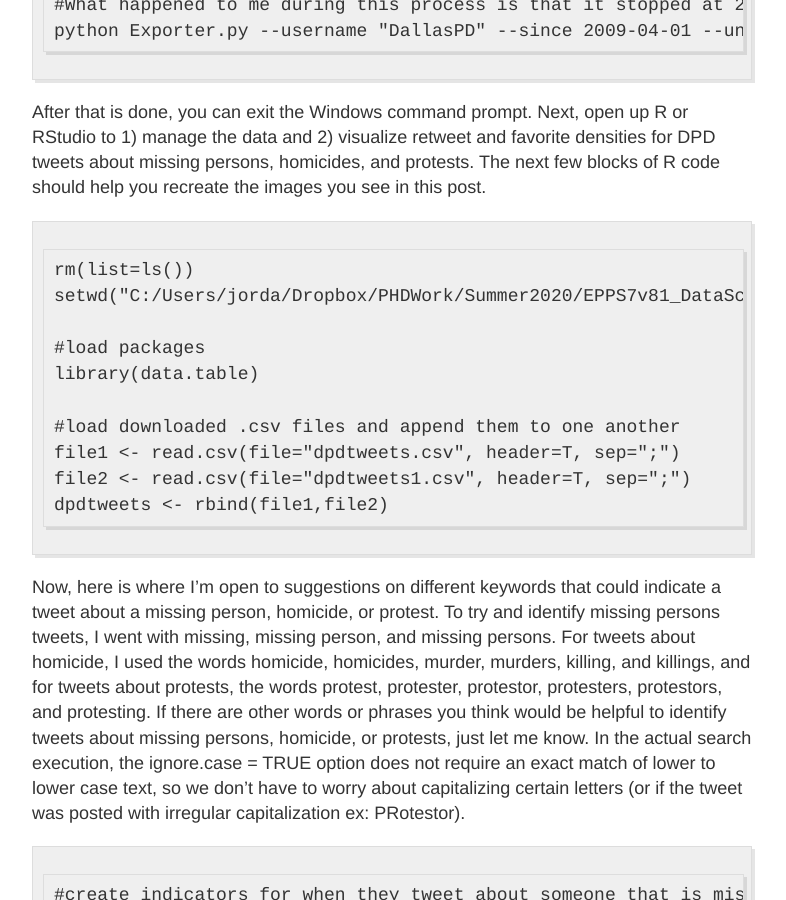
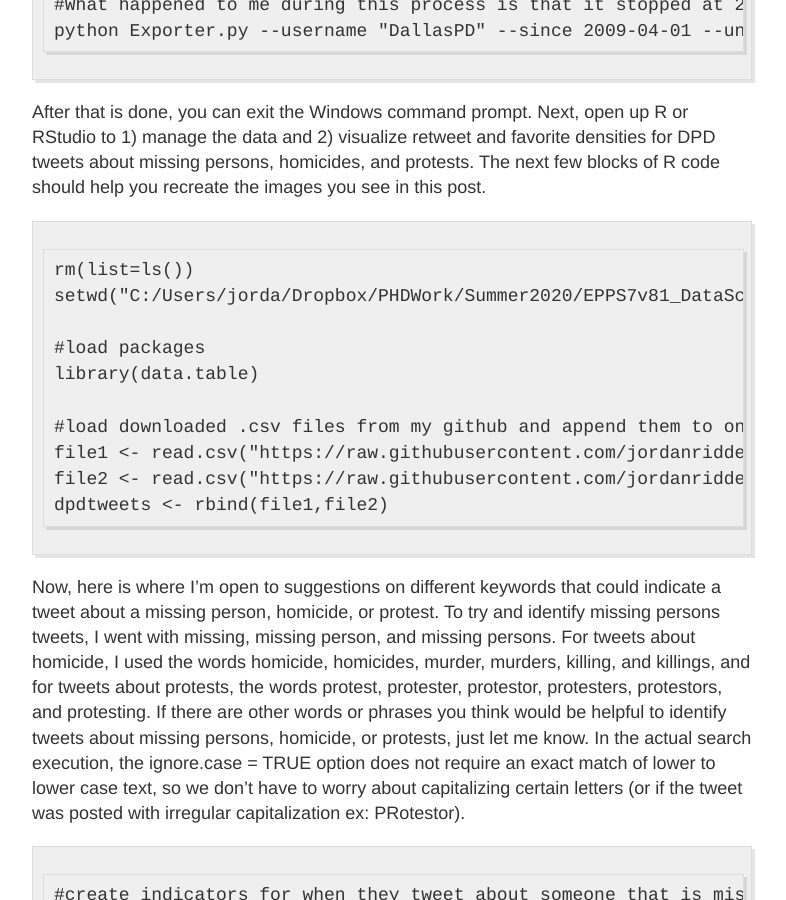
Before and after one commit to jordanriddell/jordanriddell.github.io, a Jekyll site: the page built from _posts/2020-6-10-ADP1.md, in a window 1280 px wide and 900 px high, scrolled down 1380 px. Shown: the whole window, without its empty margins (248-1034 px from the left). Built offline with Jekyll 4.4.1, drawn with Linux system fonts in a browser that asks for light colours.

Commit message:
Update 2020-6-10-ADP1.md

````diff
--- a/_posts/2020-6-10-ADP1.md
+++ b/_posts/2020-6-10-ADP1.md
@@ -48,9 +48,9 @@ setwd("C:/Users/jorda/Dropbox/PHDWork/Summer2020/EPPS7v81_DataScience/Exercise1"
 #load packages
 library(data.table)
 
-#load downloaded .csv files and append them to one another
-file1 <- read.csv(file="dpdtweets.csv", header=T, sep=";")
-file2 <- read.csv(file="dpdtweets1.csv", header=T, sep=";")
+#load downloaded .csv files from my github and append them to one another
+file1 <- read.csv("https://raw.githubusercontent.com/jordanriddell/twitterdata/master/dpdtweets.csv", header=T, sep=";")
+file2 <- read.csv("https://raw.githubusercontent.com/jordanriddell/twitterdata/master/dpdtweets1.csv", header=T, sep=";")
 dpdtweets <- rbind(file1,file2)
 ```
 
````
